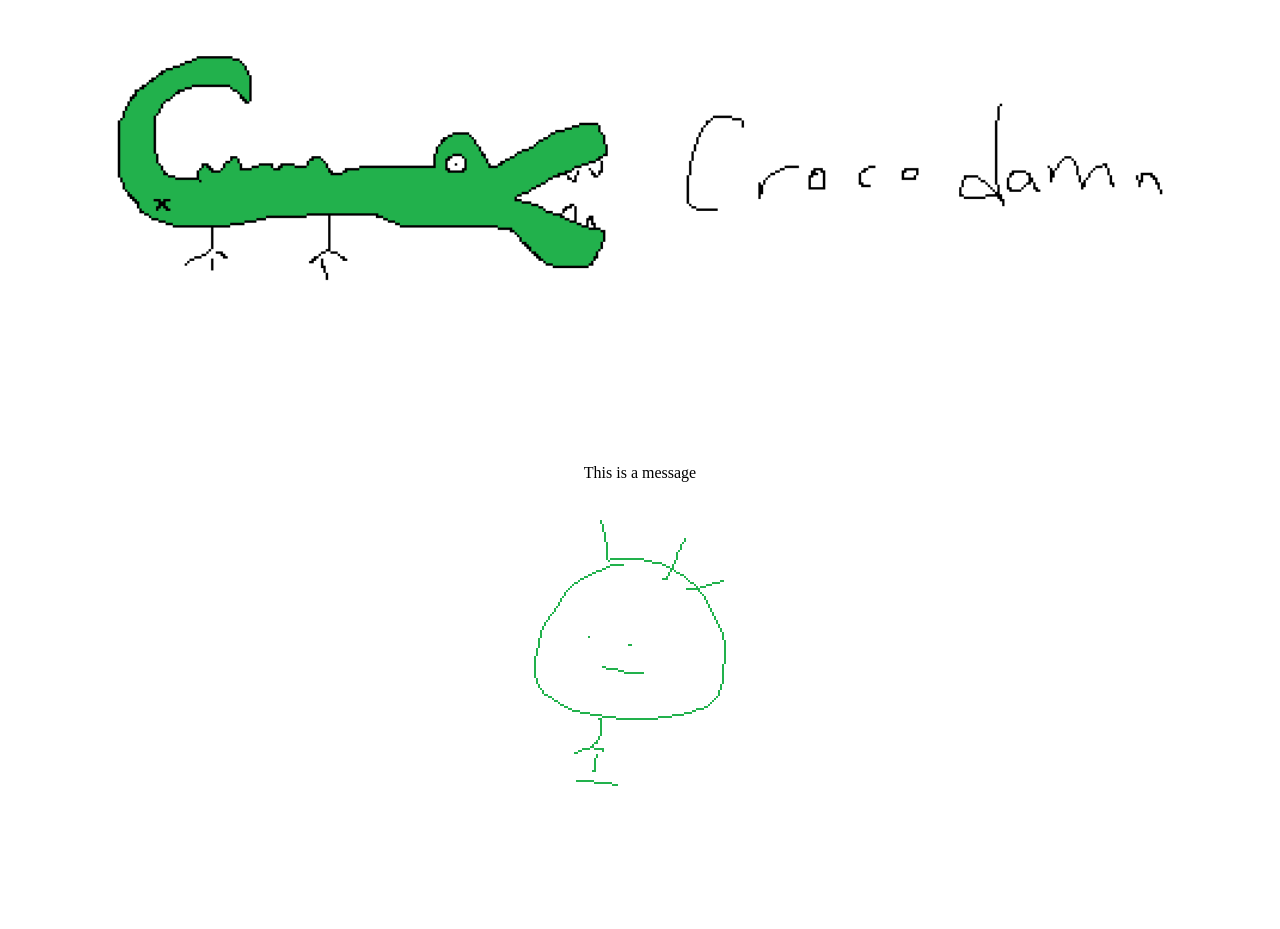
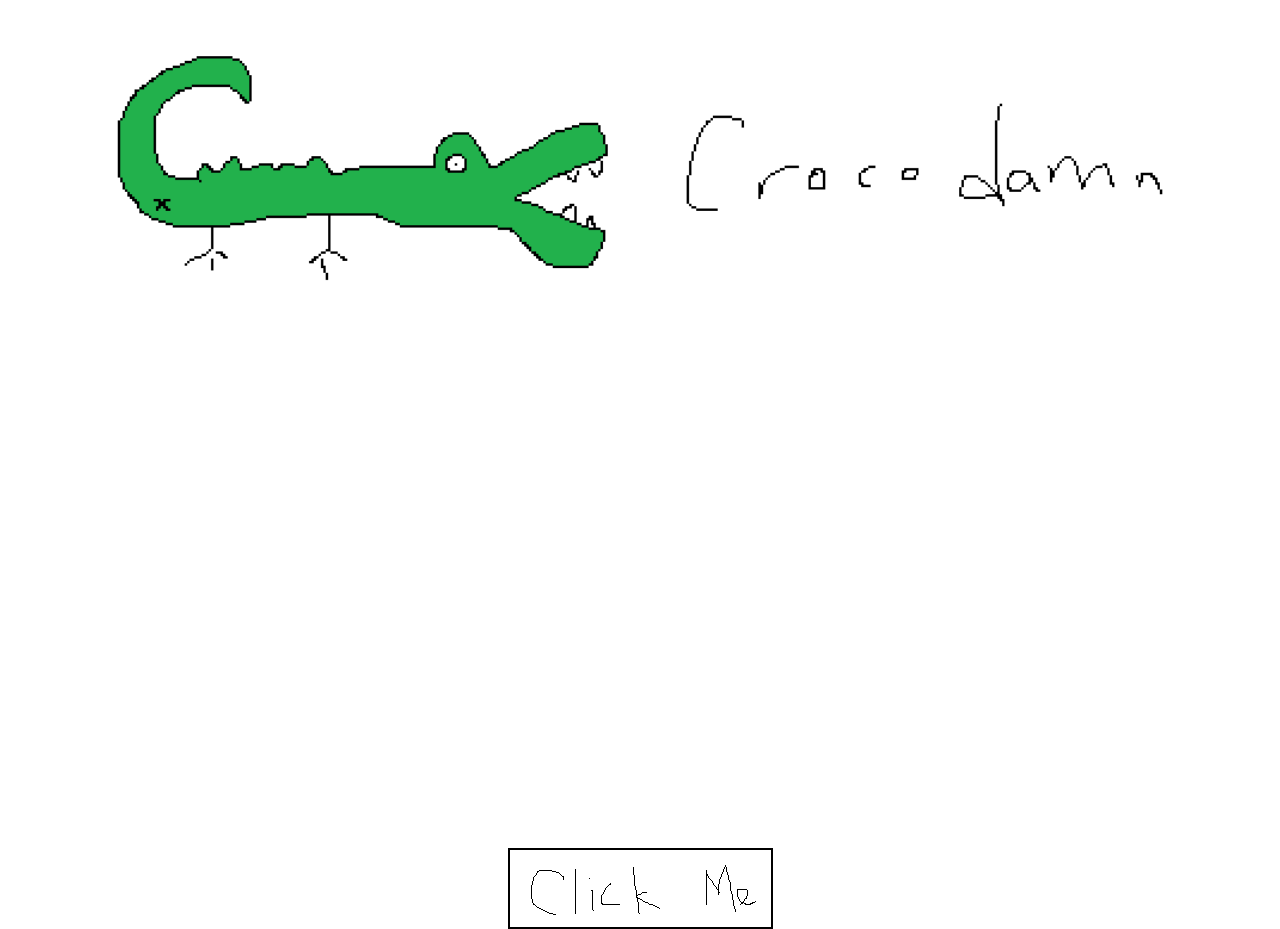
Before and after one commit to yx-05/Crocodamn, a plain HTML site: page index.html in a window 1280 px wide. Before the commit the page ends 802 px from the top, so only its background shows below. Drawn offline with Linux system fonts and the light colour scheme.

Commit message:
i guess its finish

```diff
--- a/index.html
+++ b/index.html
@@ -10,8 +10,8 @@
     <header><img class="logo" src="logo.png" alt="logo"></header>
     <div class="buttonContainer"><button class="button" onclick="show()"><img src="clickmepicture.png" alt="button"></button></div>
     <div class="message">
-        <p>This is a message</p>
-        <img src="photo.png" alt="girl">
+        <p>Happy Birthday LOL</p>
+        <img src="jiejie.png" alt="girl">
     </div>
     <script>
         const message = document.querySelector('.message');
--- a/style.css
+++ b/style.css
@@ -24,7 +24,7 @@ header{
 .buttonContainer{
     width: 100%;
     margin-top: 50%;
-    display: none;
+    display: flex;
     align-items: center;
     justify-content: center;
 }
@@ -37,8 +37,13 @@ header{
 
 .message{
     margin-top: 20%;
-    display: flex;
+    display: none;
     flex-direction: column;
     align-items: center;
     justify-content: space-around;
 }
+
+.message img{
+    width: 90%;
+    height: auto;
+}
```
Also changed, not shown: jiejie.png (added), photo.png (deleted).
